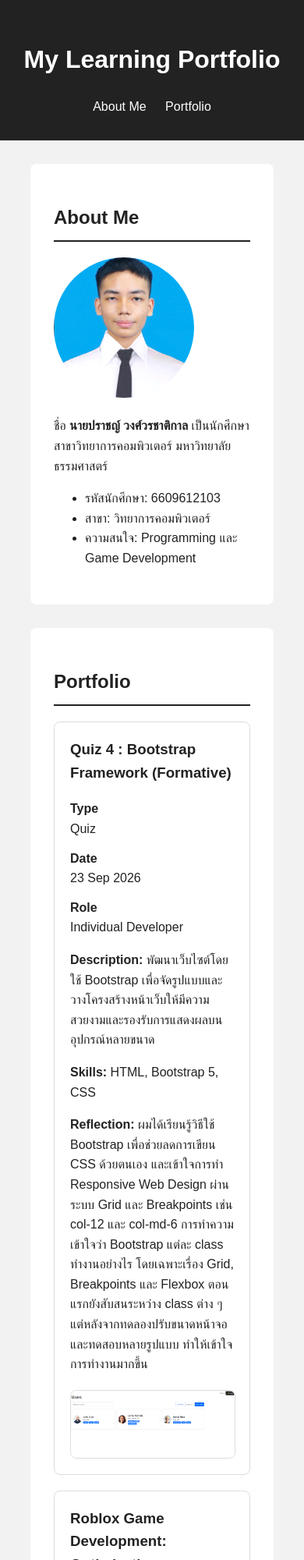
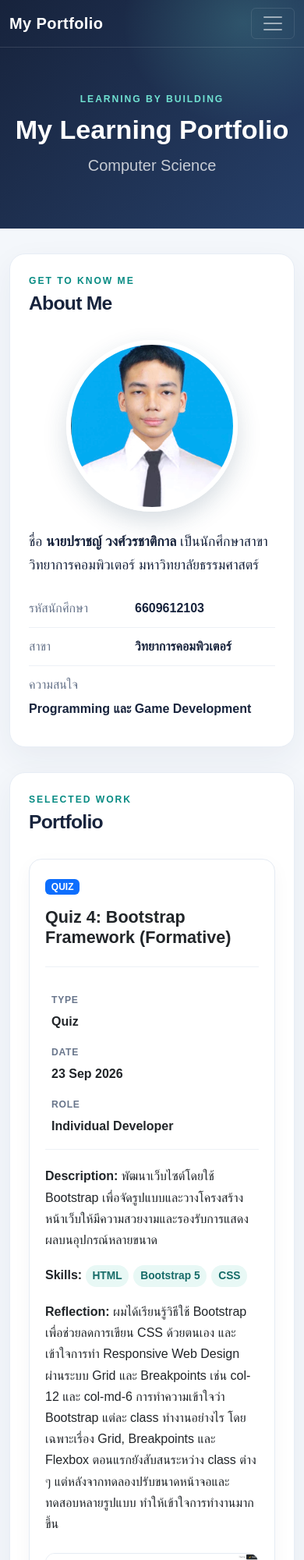
Before and after one commit to Ledomnat/A2_6609612103, a plain HTML site: page index.html in a window 390 px wide. Shown: the top 2000 px of the page at 78% size. Drawn offline with nearby package versions, Linux system fonts and the light colour scheme.

Commit message:
Bootstrap and Responsive Design

```diff
--- a/css/style.css
+++ b/css/style.css
@@ -1,125 +1,199 @@
+:root {
+    --ink: #17233c;
+    --muted: #68758b;
+    --accent: #70e1d1;
+    --surface: #ffffff;
+    --page: #f4f7fb;
+}
+
+html {
+    scroll-behavior: smooth;
+}
 
 body {
     font-family: Arial, sans-serif;
-    line-height: 1.6;
-
-    margin: 0;
-
-    background-color: #f2f2f2;
-    color: #222;
+    line-height: 1.7;
+    color: var(--ink);
+    background: var(--page);
 }
 
-
-header {
-    background-color: #222;
+.site-header {
     color: white;
-
-    text-align: center;
-
-    padding: 30px;
+    background:
+        radial-gradient(ellipse at 80% 10%, rgba(112, 225, 209, 0.2), transparent 35%),
+        linear-gradient(135deg, #17233c, #263f68);
 }
 
-nav {
-    margin-top: 20px;
+.navbar {
+    border-bottom: 1px solid rgba(255, 255, 255, 0.12);
 }
 
-nav a {
-    text-decoration: none;
-
-    margin: 0 10px;
+.navbar-brand {
+    letter-spacing: 0.02em;
 }
 
-nav a:hover {
-    color: gray;
-    text-decoration: underline;
+.navbar .nav-link {
+    color: rgba(255, 255, 255, 0.78);
+    padding-inline: 1rem;
 }
 
-main {
-    width: 80%;
-    max-width: 900px;
-
-    margin: auto;
+.navbar .nav-link:hover,
+.navbar .nav-link:focus {
+    color: var(--accent);
 }
 
-
-section {
-    background-color: white;
-
-    margin: 30px 0;
-    padding: 30px;
-
-    border-radius: 8px;
+.hero {
+    padding-top: clamp(3.5rem, 8vw, 6.5rem);
+    padding-bottom: clamp(4rem, 9vw, 7rem);
 }
 
-.portfolio-grid {
-    display: grid;
-    grid-template-columns: repeat(auto-fit, minmax(min(100%, 320px), 1fr));
-    gap: 20px;
+.hero .lead {
+    color: rgba(255, 255, 255, 0.75);
+}
+
+.eyebrow {
+    color: #078b83;
+    font-size: 0.76rem;
+    font-weight: 700;
+    letter-spacing: 0.16em;
+}
+
+.hero .eyebrow {
+    color: var(--accent);
+}
+
+.content-section {
+    margin-top: 2rem;
+    padding: clamp(1.5rem, 4vw, 3rem);
+    background: var(--surface);
+    border: 1px solid #e7edf5;
+    border-radius: 1.25rem;
+    box-shadow: 0 14px 40px rgba(29, 49, 79, 0.06);
+}
+
+.section-heading {
+    margin-bottom: 2rem;
+}
+
+.section-heading h2 {
+    font-weight: 700;
+    letter-spacing: -0.03em;
+}
+
+.profile-photo {
+    width: min(100%, 220px);
+    aspect-ratio: 1;
+    object-fit: cover;
+    border: 6px solid white;
+    border-radius: 50%;
+    box-shadow: 0 12px 30px rgba(32, 64, 94, 0.18);
+}
+
+.intro-copy {
+    font-size: 1.1rem;
+}
+
+.about-list li {
+    display: flex;
+    flex-wrap: wrap;
+    gap: 0.25rem 1rem;
+    padding: 0.65rem 0;
+    border-bottom: 1px solid #edf1f6;
+}
+
+.about-list li:last-child {
+    border-bottom: 0;
+}
+
+.about-list span {
+    min-width: 7.5rem;
+    color: var(--muted);
 }
 
 .portfolio-item {
-    padding: 20px;
-    border: 1px solid #ddd;
-    border-radius: 8px;
+    overflow: hidden;
+    border: 1px solid #e5ebf3;
+    border-radius: 1rem;
+    box-shadow: 0 8px 24px rgba(29, 49, 79, 0.04);
+    transition: transform 180ms ease, box-shadow 180ms ease;
 }
 
-.portfolio-item h3 {
-    margin-top: 0;
+.portfolio-item:hover {
+    transform: translateY(-4px);
+    box-shadow: 0 16px 34px rgba(29, 49, 79, 0.1);
 }
 
-.portfolio-item dl {
-    display: grid;
-    grid-template-columns: repeat(auto-fit, minmax(120px, 1fr));
-    gap: 12px;
+.portfolio-item .card-body {
+    padding: clamp(1.25rem, 3vw, 1.75rem);
 }
 
-.portfolio-item dt {
-    font-weight: bold;
+.portfolio-item .card-title {
+    min-height: 3.5rem;
+    font-weight: 700;
 }
 
-.portfolio-item dd {
-    margin: 0;
+.project-meta {
+    margin: 1.25rem 0;
+    padding: 1rem 0;
+    border-top: 1px solid #edf1f6;
+    border-bottom: 1px solid #edf1f6;
 }
 
-h2 {
-    border-bottom: 2px solid #222;
-    padding-bottom: 10px;
+.project-meta dt {
+    color: var(--muted);
+    font-size: 0.76rem;
+    font-weight: 600;
+    text-transform: uppercase;
+    letter-spacing: 0.06em;
 }
 
-
-.profile-photo {
-    width: 180px;
-    height: 180px;
-
-    object-fit: cover;
-
-    border-radius: 50%;
+.project-meta dd {
+    margin: 0.2rem 0 0;
+    font-weight: 600;
 }
 
-.portfolio-item img {
+.skill-tag {
+    display: inline-block;
+    margin: 0.15rem 0.1rem 0.15rem 0;
+    padding: 0.15rem 0.55rem;
+    color: #176c69;
+    background: #e8f8f5;
+    border-radius: 999px;
+    font-size: 0.86rem;
+    font-weight: 600;
+}
+
+.portfolio-evidence {
     display: block;
     width: 100%;
     height: auto;
-    margin-top: 20px;
-    border-radius: 8px;
-    border: 1px solid #ddd;
+    margin-top: 1.5rem;
+    border: 1px solid #e5ebf3;
+    border-radius: 0.75rem;
 }
 
-
-a {
-    color: #2563eb;
+.site-footer {
+    margin-top: 3rem;
+    padding: 1.5rem 0;
+    color: rgba(255, 255, 255, 0.78);
+    text-align: center;
+    background: #17233c;
+    font-size: 0.92rem;
 }
 
-nav a {
-    color: white;
+.footer-divider {
+    margin: 0 0.35rem;
+    color: rgba(255, 255, 255, 0.35);
 }
 
+@media (prefers-reduced-motion: reduce) {
+    html {
+        scroll-behavior: auto;
+    }
 
-footer {
-    background-color: #222;
-    color: white;
-
-    text-align: center;
-
-    padding: 20px;
+    *,
+    *::before,
+    *::after {
+        transition-duration: 0.01ms !important;
+    }
 }
--- a/index.html
+++ b/index.html
@@ -5,102 +5,145 @@
     <meta charset="UTF-8">
     <meta name="viewport" content="width=device-width, initial-scale=1.0">
 
-    <title>My A2 Project</title>
+    <title>My Learning Portfolio | ปราชญ์ วงศ์วรชาติกาล</title>
 
+    <link href="https://cdn.jsdelivr.net/npm/bootstrap@5.3.3/dist/css/bootstrap.min.css" rel="stylesheet"
+        integrity="sha384-QWTKZyjpPEjISv5WaRU9OFeRpok6YctnYmDr5pNlyT2bRjXh0JMhjY6hW+ALEwIH" crossorigin="anonymous">
     <link rel="stylesheet" href="css/style.css">
 </head>
 
 <body>
 
-    <header>
-        <h1>My Learning Portfolio</h1>
-
-        <nav>
-            <a href="#about">About Me</a>
-            <a href="#portfolio">Portfolio</a>
+    <header class="site-header">
+        <nav class="navbar navbar-expand-lg navbar-dark" aria-label="Main navigation">
+            <div class="container">
+                <a class="navbar-brand fw-bold" href="#">My Portfolio</a>
+                <button class="navbar-toggler" type="button" data-bs-toggle="collapse"
+                    data-bs-target="#mainNavigation" aria-controls="mainNavigation" aria-expanded="false"
+                    aria-label="Toggle navigation">
+                    <span class="navbar-toggler-icon"></span>
+                </button>
+                <div class="collapse navbar-collapse" id="mainNavigation">
+                    <div class="navbar-nav ms-auto">
+                        <a class="nav-link" href="#about">About Me</a>
+                        <a class="nav-link" href="#portfolio">Portfolio</a>
+                    </div>
+                </div>
+            </div>
         </nav>
+        <div class="hero container text-center">
+            <p class="eyebrow mb-2">LEARNING BY BUILDING</p>
+            <h1 class="display-4 fw-bold">My Learning Portfolio</h1>
+            <p class="lead mb-0">Computer Science</p>
+        </div>
     </header>
 
 
-    <main>
+    <main class="container">
 
-        <section id="about">
-            <h2>About Me</h2>
+        <section id="about" class="content-section">
+            <div class="section-heading">
+                <p class="eyebrow mb-1">GET TO KNOW ME</p>
+                <h2 class="h2 mb-0">About Me</h2>
+            </div>
 
-            <img class="profile-photo" src="media/profile.jpg" alt="Profile">
-
-            <p>
+            <div class="row align-items-center g-4">
+                <div class="col-md-4 text-center">
+                    <img class="profile-photo img-fluid" src="media/profile.jpg" alt="My Profile Photo">
+                </div>
+                <div class="col-md-8">
+                    <p class="intro-copy">
                         ชื่อ <strong>นายปราชญ์ วงศ์วรชาติกาล</strong>
                         เป็นนักศึกษาสาขาวิทยาการคอมพิวเตอร์
                         มหาวิทยาลัยธรรมศาสตร์
                     </p>
 
-            <ul>
-                <li>รหัสนักศึกษา: 6609612103</li>
-                <li>สาขา: วิทยาการคอมพิวเตอร์</li>
-                <li>ความสนใจ: Programming และ Game Development</li>
+                    <ul class="about-list list-unstyled mb-0">
+                        <li><span>รหัสนักศึกษา</span><strong>6609612103</strong></li>
+                        <li><span>สาขา</span><strong>วิทยาการคอมพิวเตอร์</strong></li>
+                        <li><span>ความสนใจ</span><strong>Programming และ Game Development</strong></li>
                     </ul>
+                </div>
+            </div>
         </section>
 
 
-        <section id="portfolio">
-            <h2>Portfolio</h2>
+        <section id="portfolio" class="content-section">
+            <div class="section-heading">
+                <p class="eyebrow mb-1">SELECTED WORK</p>
+                <h2 class="h2 mb-0">Portfolio</h2>
+            </div>
 
-            <div class="portfolio-grid">
-                <article class="portfolio-item">
-                    <h3>Quiz 4 : Bootstrap Framework (Formative)</h3>
-                    <dl>
-                        <div>
+            <div class="row g-4">
+                <div class="col-lg-6">
+                    <article class="portfolio-item card h-100">
+                        <div class="card-body">
+                            <span class="badge text-bg-primary mb-3">QUIZ</span>
+                            <h3 class="card-title h4">Quiz 4: Bootstrap Framework (Formative)</h3>
+                            <dl class="project-meta row g-3">
+                                <div class="col-sm-4">
                                     <dt>Type</dt>
                                     <dd>Quiz</dd>
                                 </div>
-                        <div>
+                                <div class="col-sm-4">
                                     <dt>Date</dt>
                                     <dd>23 Sep 2026</dd>
                                 </div>
-                        <div>
+                                <div class="col-sm-4">
                                     <dt>Role</dt>
                                     <dd>Individual Developer</dd>
                                 </div>
                             </dl>
                             <p><strong>Description:</strong> พัฒนาเว็บไซต์โดยใช้ Bootstrap เพื่อจัดรูปแบบและวางโครงสร้างหน้าเว็บให้มีความสวยงามและรองรับการแสดงผลบนอุปกรณ์หลายขนาด</p>
-                    <p><strong>Skills:</strong> HTML, Bootstrap 5, CSS</p>
+                            <p><strong>Skills:</strong> <span class="skill-tag">HTML</span> <span class="skill-tag">Bootstrap 5</span> <span class="skill-tag">CSS</span></p>
                             <p><strong>Reflection:</strong> ผมได้เรียนรู้วิธีใช้ Bootstrap เพื่อช่วยลดการเขียน CSS ด้วยตนเอง และเข้าใจการทำ Responsive Web Design ผ่านระบบ Grid และ Breakpoints เช่น col-12 และ col-md-6
 การทำความเข้าใจว่า Bootstrap แต่ละ class ทำงานอย่างไร โดยเฉพาะเรื่อง Grid, Breakpoints และ Flexbox ตอนแรกยังสับสนระหว่าง class ต่าง ๆ แต่หลังจากทดลองปรับขนาดหน้าจอและทดสอบหลายรูปแบบ ทำให้เข้าใจการทำงานมากขึ้น</p>
-                    <img class="portfolio-evidence" src="media/Bootstrap.png" alt="Quiz 4 Bootstrap Framework evidence">
+                            <img class="portfolio-evidence img-fluid" src="media/Bootstrap.png" alt="หลักฐานผลงาน Quiz 4 Bootstrap Framework">
+                            <p class="mt-3 mb-0"> Link: <a href="https://getbootstrap.com/docs/5.3/" target="_blank" rel="noopener noreferrer">Bootstrap Documentation</a></p>
+                        </div>
                     </article>
+                </div>
 
-                <article class="portfolio-item">
-                    <h3>Roblox Game Development: Optimization</h3>
-                    <dl>
-                        <div>
+                <div class="col-lg-6">
+                    <article class="portfolio-item card h-100">
+                        <div class="card-body">
+                            <span class="badge text-bg-success mb-3">PERSONAL PROJECT</span>
+                            <h3 class="card-title h4">Roblox Game Development: Optimization</h3>
+                            <dl class="project-meta row g-3">
+                                <div class="col-sm-4">
                                     <dt>Type</dt>
                                     <dd>Personal Project</dd>
                                 </div>
-                        <div>
+                                <div class="col-sm-4">
                                     <dt>Date</dt>
-                            <dd>ไม่ระบุ</dd>
+                                    <dd>4 Sep 2026</dd>
                                 </div>
-                        <div>
+                                <div class="col-sm-4">
                                     <dt>Role</dt>
                                     <dd>Game Developer</dd>
                                 </div>
                             </dl>
                             <p><strong>Description:</strong> พัฒนาเกมบน Roblox โดยเน้นการปรับปรุงประสิทธิภาพและประสบการณ์การเล่น</p>
-                    <p><strong>Skills:</strong> Roblox Studio, Luau, Game Optimization</p>
+                            <p><strong>Skills:</strong> <span class="skill-tag">Roblox Studio</span> <span class="skill-tag">Luau</span> <span class="skill-tag">Game Optimization</span></p>
                             <p><strong>Reflection:</strong> โปรเจกต์นี้ทำให้ผมได้เรียนรู้ว่าการพัฒนาเกมไม่ได้มีแค่การเพิ่มฟีเจอร์ แต่ยังต้องคำนึงถึงประสิทธิภาพและความลื่นไหลในการเล่นด้วย หากพัฒนาต่อ ผมอยากทดสอบเกมในหลายสถานการณ์และปรับปรุงจุดที่ส่งผลต่อประสบการณ์ของผู้เล่น</p>
-                    <img class="portfolio-evidence" src="media/Optimization.png" alt="Roblox Game Development Optimization evidence">
+                            <img class="portfolio-evidence img-fluid" src="media/Optimization.png" alt="หลักฐานผลงาน Roblox Game Development Optimization">
+                        </div>
                     </article>
+                </div>
             </div>
         </section>
 
     </main>
 
 
-    <footer>
-        <p>© 2026 ปราชญ์ วงศ์วรชาติกาล</p>
+    <footer class="site-footer">
+        <div class="container">
+            <p class="mb-0">© 2026 ปราชญ์ วงศ์วรชาติกาล <span class="footer-divider"></p>
+        </div>
     </footer>
 
+    <script src="https://cdn.jsdelivr.net/npm/bootstrap@5.3.3/dist/js/bootstrap.bundle.min.js"
+        integrity="sha384-YvpcrYf0tY3lHB60NNkmXc5s9fDVZLESaAA55NDzOxhy9GkcIdslK1eN7N6jIeHz" crossorigin="anonymous"></script>
 </body>
 
 </html>
```
Lines whose indentation alone changed are shown as unchanged.
